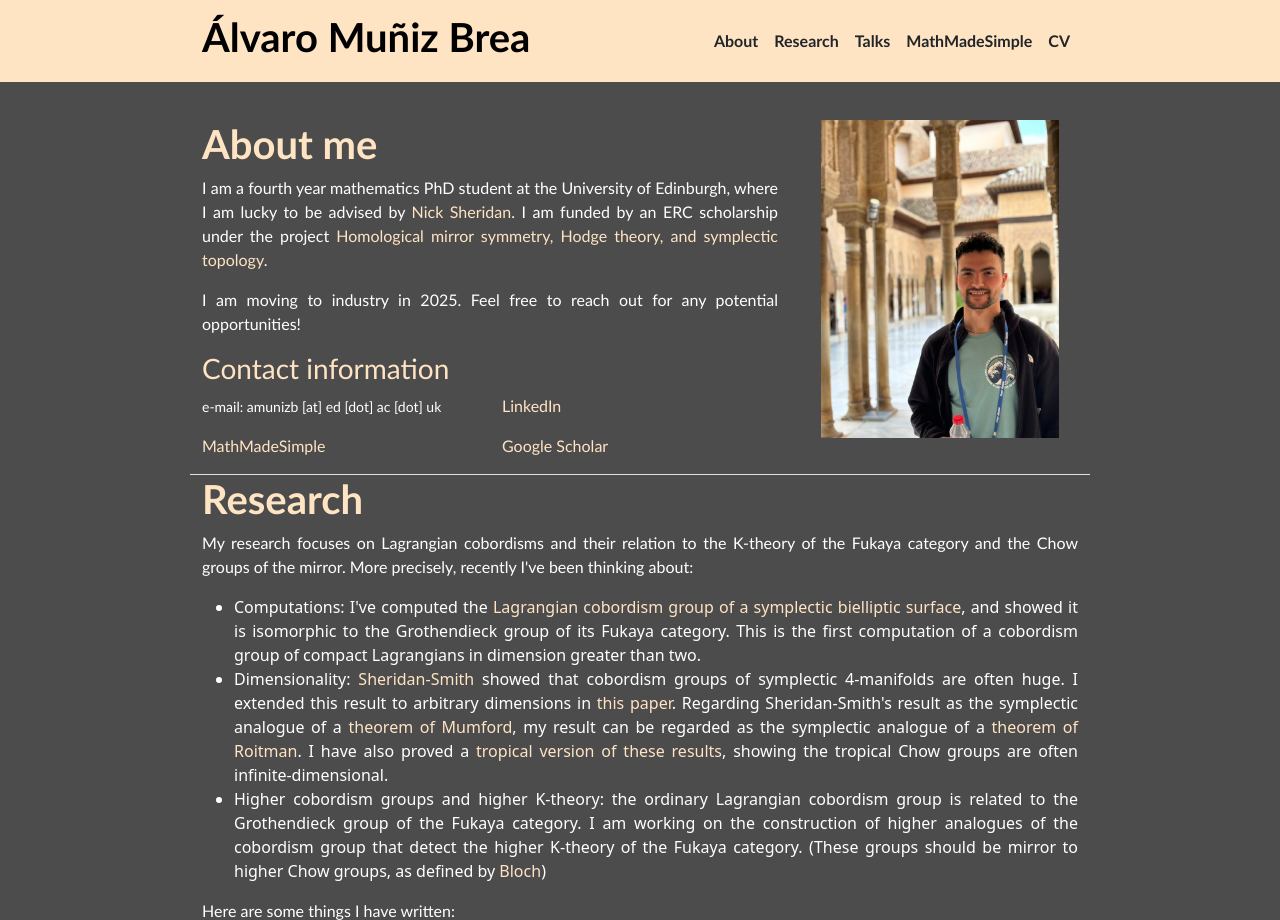
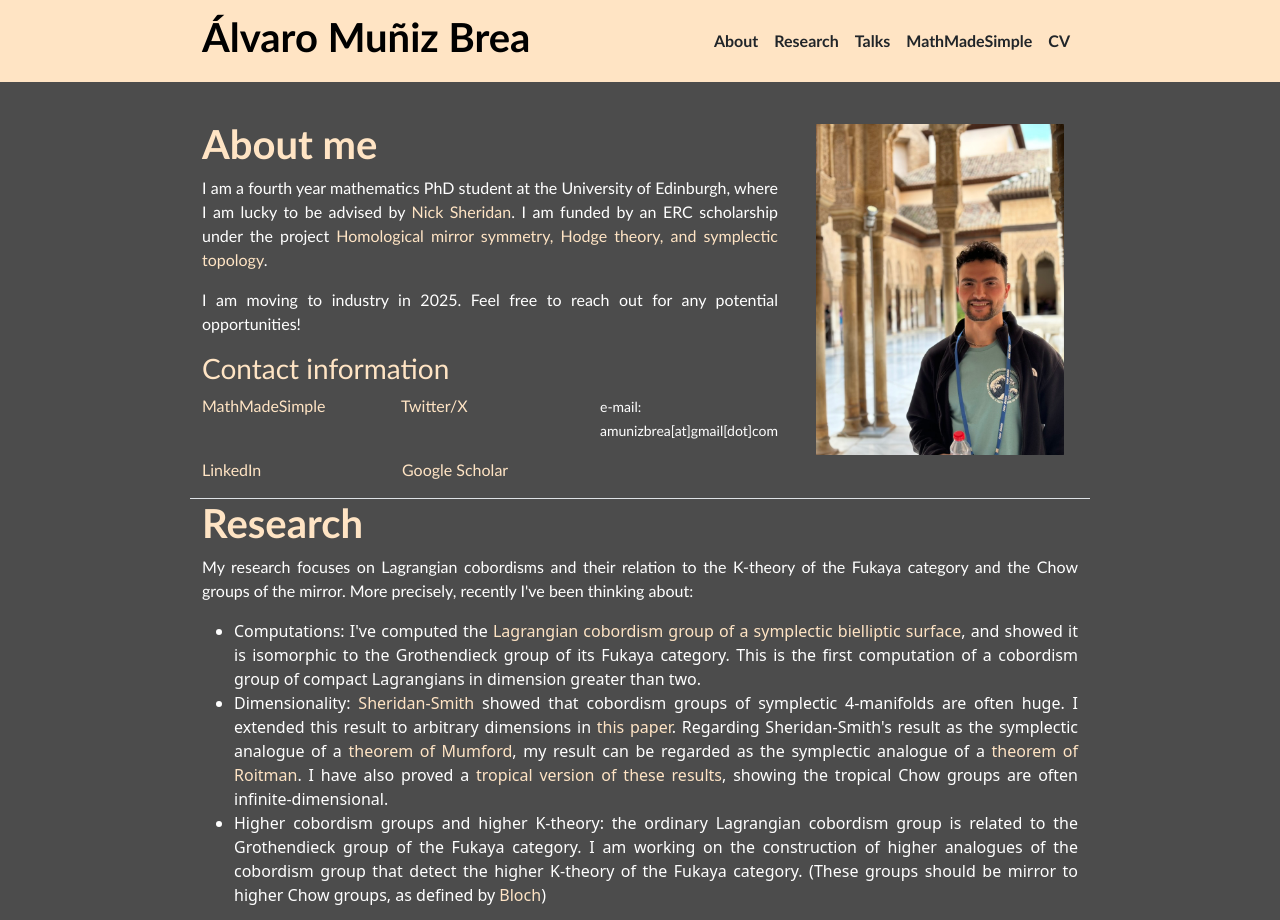
Before and after one commit to amunizb/amunizb.github.io, a plain HTML site: page index.html in a window 1280 px wide. Shown: the top 920 px of the page. Drawn offline with nearby package versions, Linux system fonts and the light colour scheme.

Commit message:
rearrange contact information

```diff
--- a/index.html
+++ b/index.html
@@ -58,14 +58,21 @@
 					<div class="row">
 						<div class="col">
 							<p>
-								<small>e-mail: amunizb [at] ed [dot] ac [dot] uk</small>
+								<a href="https://amunizb.substack.com" target="_blank"> MathMadeSimple</a>
 							</p>
 						</div>
 						<div class="col">
 							<p>
-								<a href="https://uk.linkedin.com/in/a-munizbrea" target="_blank"> LinkedIn</a>
+								<a href="https://x.com/amunizbrea" target="_blank"> Twitter/X</a>
 							</p>
 						</div>
+
+						<div class="col">
+							<p>
+								<small>e-mail: amunizbrea[at]gmail[dot]com</small>
+							</p>
+						</div>
+
 						<!-- <div class="col">
 							<p>
 								<a href="https://github.com/amunizb" target="_blank"> GitHub</a>
@@ -75,7 +82,7 @@
 					<div class="row">
 						<div class="col">
 							<p>
-								<a href="https://amunizb.substack.com" target="_blank"> MathMadeSimple</a>
+								<a href="https://uk.linkedin.com/in/a-munizbrea" target="_blank"> LinkedIn</a>
 							</p>
 						</div>
 						<div class="col">
@@ -83,9 +90,9 @@
 								<a href="https://scholar.google.com/citations?user=GrLRJFAAAAAJ&hl=es" target="_blank"> Google Scholar</a>
 							</p>
 						</div>
-						<!-- <div class="col">
+						<div class="col">
 
-						</div> -->
+						</div>
 					</div>
 
 
```
